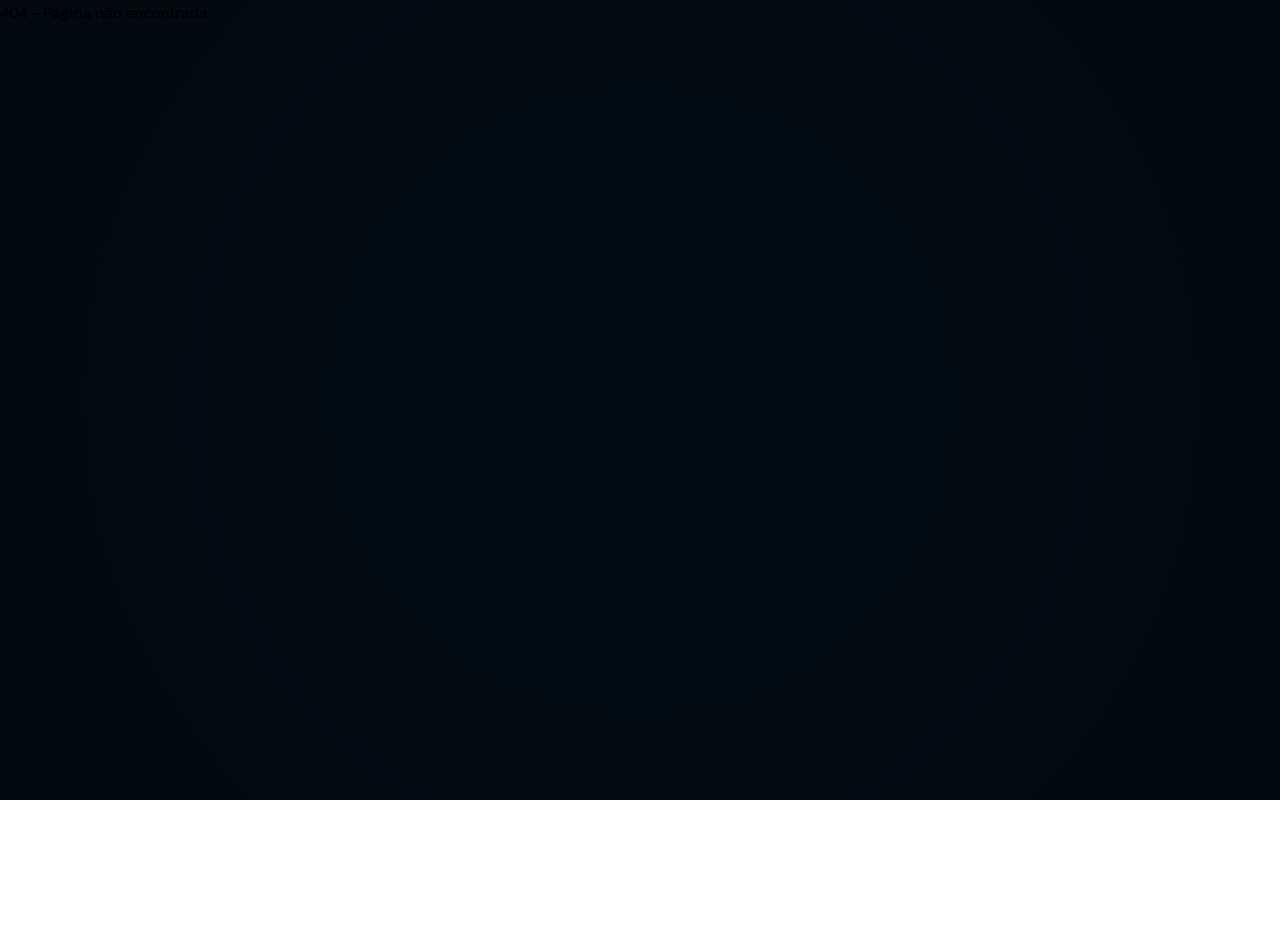
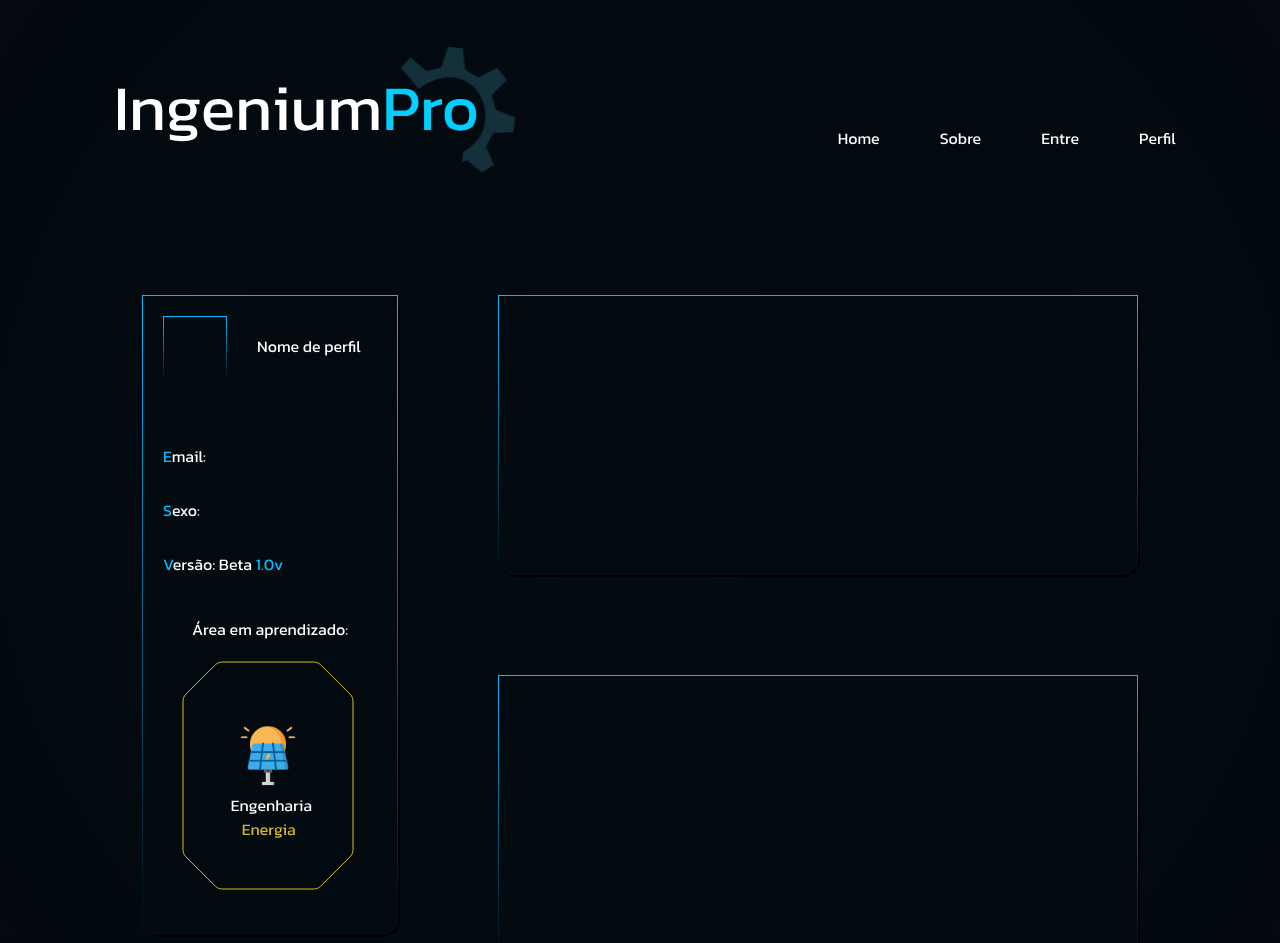
Before and after one commit to guiFGA/IngeniumPro, a React (Vite) app in the folder Front/: page /perfil in a window 1280 px wide. Before the commit this address had no page. Shown: the top 943 px of the page. Before the commit the page ends 800 px from the top, so only its background shows below. Built offline with nearby package versions, Linux system fonts and the light colour scheme; sample sign-in values are in the browser's storage; a web font is replaced by a local one.

Commit message:
Commit de segurança da página de login

```diff
--- a/Front/src/App.jsx
+++ b/Front/src/App.jsx
@@ -6,6 +6,7 @@ import Redefinir from './pages/redefinirSenha';
 import NovaSenha from './pages/novaSenha';
 import PrivateRoute from './PrivateRoutes';
 import Escolher from './pages/escolherEngenharia';
+import Perfil from './pages/perfil';
 
 function App() {
   return (
@@ -29,6 +30,9 @@ function App() {
 
         <Route path="/escolherEngenharia" element={<PrivateRoute><Escolher/></PrivateRoute>} />
 
+        {/*rota para página de perfil*/}
+        <Route path="/perfil" element={<PrivateRoute><Perfil/></PrivateRoute>} />
+
         {/* Rota para páginas não encontradas */}
         <Route path="*" element={<div>404 - Página não encontrada</div>} />
       </Routes>
--- a/Front/src/components/botao/styles.js
+++ b/Front/src/components/botao/styles.js
@@ -7,9 +7,10 @@ export const Botao = styled.button`
     height: 5vh;
     font-size: 15px;
     cursor: pointer;
+    display: flex;
     justify-content: center;
+    align-items: center;
     border: 1px solid transparent;
-    border-radius: 3em;
+    border-radius: 3rem;
     border-image: linear-gradient(to left, rgba(4, 11, 16, 1), rgba(2, 188, 255, 1))1;
-
 `;
--- a/Front/src/pages/home/index.jsx
+++ b/Front/src/pages/home/index.jsx
@@ -36,7 +36,7 @@ function Home(){
                             <li><NavLinks href="http://localhost:5173/">Home</NavLinks></li>
                             <li><NavLinks href="http://localhost:5173/">Sobre</NavLinks></li>
                             <li><NavLinks href="http://localhost:5173/login">Entre</NavLinks></li>
-                            <li><NavLinks href="http://localhost:5173/">Perfil</NavLinks></li>
+                            <li><NavLinks href="http://localhost:5173/perfil">Perfil</NavLinks></li>
                         </NavBar>
                     </div>
                 </Nav>
@@ -59,8 +59,6 @@ function Home(){
 
         </>
     )
-
-//TESTE--------
 }
 
 export default Home;
--- /dev/null
+++ b/Front/src/pages/perfil/index.jsx
@@ -0,0 +1,70 @@
+import logo from '../../assets/imagens/logo.svg'
+import { NavBar, NavLinks, Nav, CaixaEsquerda, CaixaDirCima, CaixaDirBaixo,
+        Main, Caixas, Topo, Img, Nomes, Meio, Final, Engenharia, Azul} from './perfil';
+import energia from '../../assets/imagens/Energia.svg'
+
+function Perfil(){
+    return(
+        <div>
+            <header>
+                <Nav>
+                    <div className="logo">
+                        <a href="http://localhost:5173/">
+                            <img src={logo} alt="logo" />
+                        </a>
+                    </div>
+                    <div className="links">
+                        <NavBar>
+                            <li><NavLinks href="http://localhost:5173/">Home</NavLinks></li>
+                            <li><NavLinks href="http://localhost:5173/">Sobre</NavLinks></li>
+                            <li><NavLinks href="http://localhost:5173/login">Entre</NavLinks></li>
+                            <li><NavLinks href="http://localhost:5173/">Perfil</NavLinks></li>
+                        </NavBar>
+                    </div>
+                </Nav>
+            </header>
+
+            <Main>
+                <CaixaEsquerda>
+                    <Topo>
+                        <Img>
+
+                        </Img>
+                        <Nomes>
+                            <p>Nome de perfil</p>
+                        </Nomes>
+                    </Topo>
+
+                    <Meio>
+                        <p><Azul>E</Azul>mail: </p>
+                        <p><Azul>S</Azul>exo: </p>
+                        <p><Azul>V</Azul>ersão: Beta <Azul>1.0v</Azul></p>
+                    </Meio>
+
+                    <Final>
+                        <p>Área em aprendizado:</p>
+                        <Engenharia>
+                            <img src={energia} alt="Foto engenharia de energia" />
+                        </Engenharia>
+                    </Final>
+
+                </CaixaEsquerda>
+
+                <Caixas>
+                    <CaixaDirCima>
+
+
+                    </CaixaDirCima>
+
+                    <CaixaDirBaixo>
+
+
+                    </CaixaDirBaixo>
+                </Caixas>
+
+            </Main>
+        </div>
+    )
+}
+
+export default Perfil;
--- /dev/null
+++ b/Front/src/pages/perfil/perfil.js
@@ -0,0 +1,143 @@
+import styled from 'styled-components'
+//--------------------Header------------------------
+
+export const Nav = styled.nav`
+    display: flex;
+    align-items: center;
+    justify-content: space-around;
+`;
+
+export const NavBar = styled.ul`
+    list-style: none;
+    display: flex;
+    gap: 40px;
+`;
+
+export const NavLinks = styled.a`
+    padding-left: 20px;
+    color: #fff;
+    text-decoration: none;
+    position: relative;
+
+    &::after {
+        content: '';
+        display: block;
+        width: 100%;
+        height: 3px;
+        background-color:rgb(18, 154, 239);
+        position: absolute;
+        bottom: -5px;
+        left: 0;
+        transform: scaleX(0);
+        transform-origin: left;
+        transition: transform 0.3s ease;
+    }
+
+    &:hover::after {
+        transform: scaleX(1);
+    }
+`;
+//------------------------Corpo----------------------------
+export const Main = styled.main`
+    display: flex; /* Define o layout como flexbox */
+ /* Alinha os itens verticalmente ao centro */
+    justify-content: center; /* Espaço entre os itens */
+    gap: 100px; /* Espaço entre as caixas (opcional) */
+    padding: 20px; /* Adiciona espaçamento interno (opcional) */
+`
+export const CaixaEsquerda = styled.div`
+    display: flex;
+    flex-direction: column;
+    justify-content: space-between;
+    width: 20vw;
+    height: 80vh;
+    border: 1px solid transparent;
+    border-radius: 1rem;
+    border-image: linear-gradient(to top, rgba(4, 11, 16, 1), rgba(2, 188, 255, 1)) 1;
+    background-color: rgba(4, 11, 16, 1);
+    box-shadow: 2px 2px;
+    padding: 20px;
+`
+export const Caixas = styled.div`
+    display: flex;
+    flex-direction: column;
+    gap: 100px;
+
+`
+export const CaixaDirCima = styled.div`
+    display: flex;
+    width: 50vw;
+    height: 35vh;
+    border: 1px solid transparent;
+    border-radius: 1rem;
+    border-image: linear-gradient(to top, rgba(4, 11, 16, 1), rgba(2, 188, 255, 1)) 1;
+    background-color: rgba(4, 11, 16, 1);
+    box-shadow: 2px 2px;
+`
+
+export const CaixaDirBaixo = styled.div`
+    display: flex;
+    width: 50vw;
+    height: 35vh;
+    border: 1px solid transparent;
+    border-radius: 1rem;
+    border-image: linear-gradient(to top, rgba(4, 11, 16, 1), rgba(2, 188, 255, 1)) 1;
+    background-color: rgba(4, 11, 16, 1);
+    box-shadow: 2px 2px;
+`
+/*--------------------Elementos Caixa Esquerda-------------------------------*/
+export const Azul = styled.span`
+    color: rgba(2, 188, 255, 1);
+`
+export const Topo = styled.div`
+    display: flex;
+    width: 100%;
+    height: 10%;
+    gap: 30px;
+`
+export const Img = styled.div`
+    width: 5vw;
+    height: 8vh;
+    display: flex;
+    border: 1px solid transparent;
+    border-radius: 3rem;
+    border-image: linear-gradient(to top, rgba(4, 11, 16, 1), rgba(2, 188, 255, 1))1;
+
+`
+
+export const Nomes = styled.div`
+    color: #fff;
+    position: relative;
+    display: flex;
+    flex-direction: column;
+    justify-content: center;
+`
+
+export const Meio = styled.div`
+    display: flex;
+    flex-direction: column;
+    color: #fff;
+    gap: 30px;
+`
+
+export const Final = styled.div`
+    display: flex;
+    flex-direction: column;
+    align-items: center;
+    justify-content: center;
+    color: #fff;
+    gap: 20px;
+    width: 100%;
+    height: 45%;
+`
+export const Engenharia = styled.div`
+    position: relative;
+    margin-left: 20px;
+`
+/*
+    margin-left: auto;
+    margin-right: 13vw;
+
+    align-items: left;
+    margin-left: 13vw;
+*/
```
Also changed, not shown: Front/src/assets/imagens/Energia.svg (added), Front/src/pages/home/home.js (line endings or trailing spaces), 1 other file (tests, documents, lock files or other folders).
